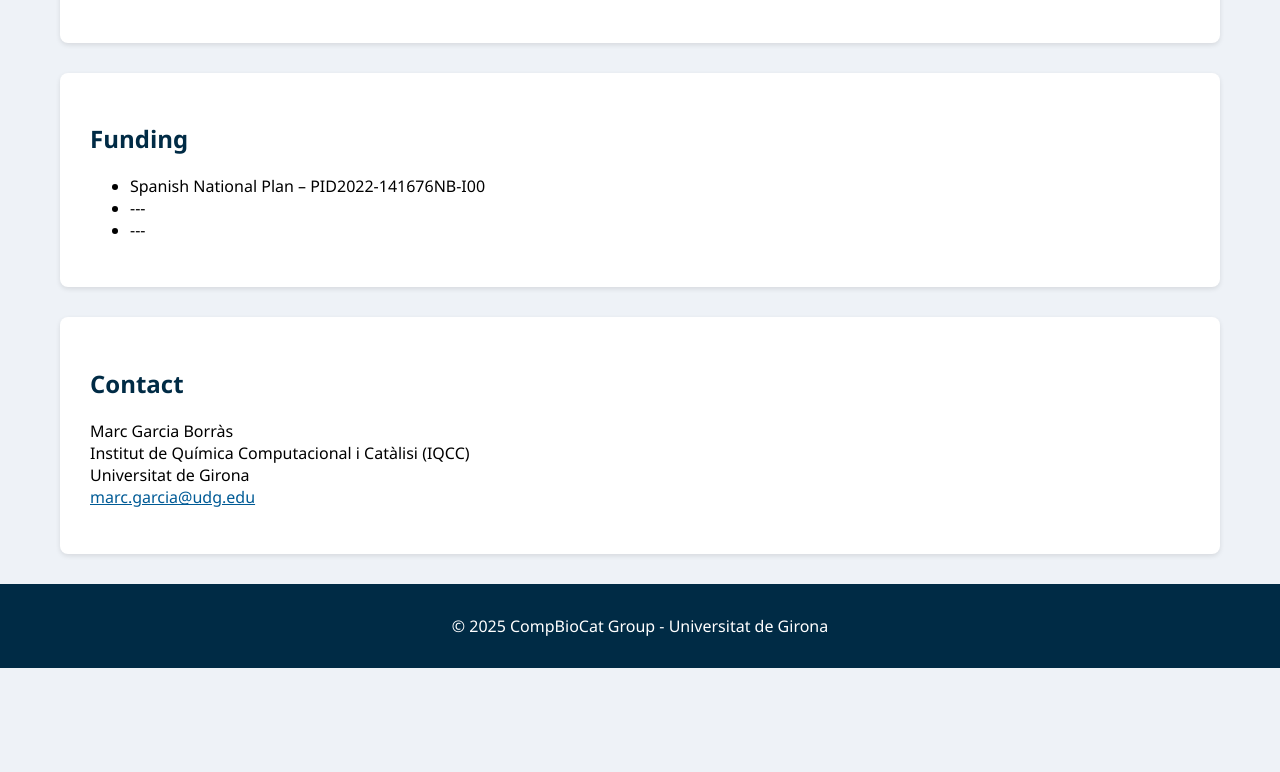
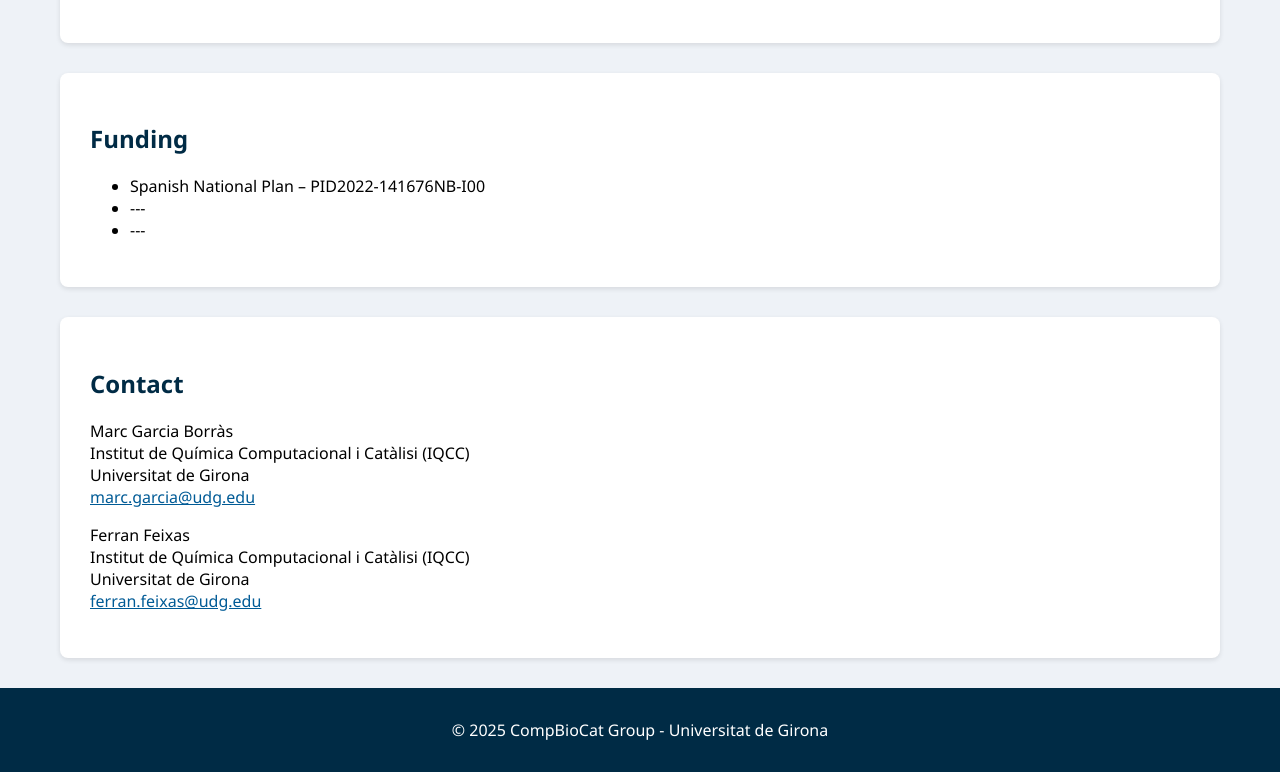
Before and after one commit to compbiocat/compbiocat, a plain HTML site: page index.html in a window 1280 px wide. Shown: the part 1509-2281 px from the top of the page. Before the commit the page ends 2177 px from the top, so only its background shows below. Drawn offline with Linux system fonts and the light colour scheme.

Commit message:
Update index.html

```diff
--- a/index.html
+++ b/index.html
@@ -157,6 +157,12 @@
             Universitat de Girona<br>
             <a href="mailto:marc.garcia@udg.edu">marc.garcia@udg.edu</a>
         </p>
+        <p>
+            Ferran Feixas<br>
+            Institut de Química Computacional i Catàlisi (IQCC)<br>
+            Universitat de Girona<br>
+            <a href="mailto:ferran.feixas@udg.edu">ferran.feixas@udg.edu</a>
+        </p>
     </section>
 
     <footer>
```
